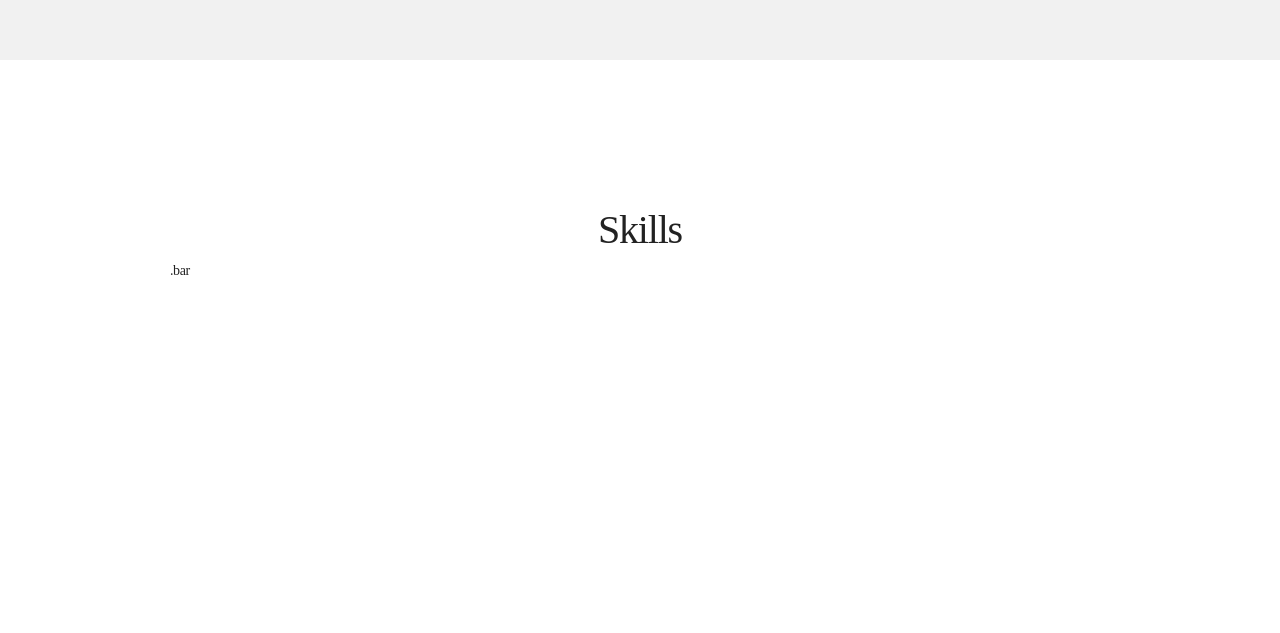
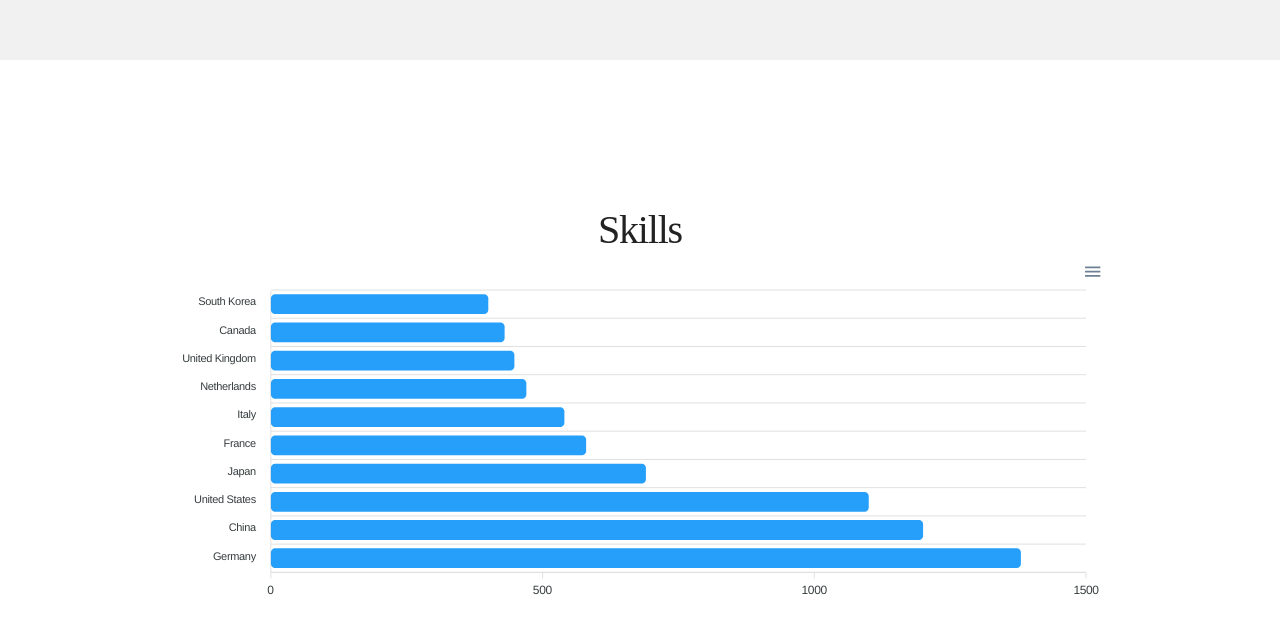
Before and after one commit to jisoooo17/kimjisoo, a React (Create React App) app: page /aboutme in a window 1280 px wide. Shown: the part 1547-2180 px from the top of the page. Before the commit the page ends 1968 px from the top, so only its background shows below. Built offline with nearby package versions, Linux system fonts and the light colour scheme; a web font is replaced by a local one.

Commit message:
스킬 차트 작업

```diff
--- a/src/pages/AboutMe.js
+++ b/src/pages/AboutMe.js
@@ -1,31 +1,56 @@
-import React from 'react';
+import React, { useState, useEffect } from 'react';
 import { useNavigate } from 'react-router-dom';
-
+import ReactApexChart from 'react-apexcharts';
 
 const AboutMe = () => {
   let navigate = useNavigate();
+
+  // ApexChart state
+  const [chartState, setChartState] = useState({
+    series: [{
+      data: [400, 430, 448, 470, 540, 580, 690, 1100, 1200, 1380]
+    }],
+    options: {
+      chart: {
+        type: 'bar',
+        height: 350
+      },
+      plotOptions: {
+        bar: {
+          borderRadius: 4,
+          horizontal: true,
+        }
+      },
+      dataLabels: {
+        enabled: false
+      },
+      xaxis: {
+        categories: ['South Korea', 'Canada', 'United Kingdom', 'Netherlands', 'Italy', 'France', 'Japan',
+          'United States', 'China', 'Germany'
+        ],
+      }
+    }
+  });
 
   return (
     <div className="aboutme">
       <header id="header">
         <div className="inner">
-          <button onClick={()=>{navigate("/")}}>PORTFOLIO</button>
+          <button onClick={() => { navigate("/") }}>PORTFOLIO</button>
           <h2>ABOUT ME</h2>
         </div>
       </header>
 
-      <section class="profile">
+      <section className="profile">
         <div className="inner">
-
           <div className="txt-area">
             <p className="txt">
-              프론트엔드 개발에 열정을 가지고 있으며, <br/>
+              프론트엔드 개발에 열정을 가지고 있으며, <br />
               데이터를 기반으로 사용자 경험을 개선하는 것을 목표로 하고 있습니다.
             </p>
             <div className="txt-box">
-                {/* <h4>About me</h4> */}
-                <p>기획자, 디자이너, 개발자와 협업을 통해 웹사이트 개발 프로세스를 이해하고 있으며, <br/>커뮤니케이션과 협력 능력을 가지고 있습니다.</p>
-                <p>사용자 중심의 개발을 지향합니다. 웹 접근성 인증마크를 획득해본 경험이 있으며, <br/>브라우저 호환성 테스트를 통해 사용자 경험을 고려하여 서비스를 개발한 경험이 있습니다.</p>
+              <p>기획자, 디자이너, 개발자와 협업을 통해 웹사이트 개발 프로세스를 이해하고 있으며, <br />커뮤니케이션과 협력 능력을 가지고 있습니다.</p>
+              <p>사용자 중심의 개발을 지향합니다. 웹 접근성 인증마크를 획득해본 경험이 있으며, <br />브라우저 호환성 테스트를 통해 사용자 경험을 고려하여 서비스를 개발한 경험이 있습니다.</p>
             </div>
           </div>
 
@@ -37,7 +62,6 @@ const AboutMe = () => {
             <div className="right">
               <h4>ABOUT ME</h4>
               <div className="txt-w">
-                {/* <p>김지수</p> */}
                 <p><span>이&nbsp;&nbsp;&nbsp;&nbsp;&nbsp;름</span>김지수</p>
                 <p><span>연락처</span><a href='tel:010-7586-9967'>010-7586-9967</a></p>
                 <p><span>이메일</span>jisoooo17@gmail.com</p>
@@ -52,7 +76,7 @@ const AboutMe = () => {
             <div className="box">
               <h4>CAREER</h4>
               <div className="txt-w">
-                  <p><span class="peri">2021.05 - 2023.08</span> (주)이지미디어  UI개발팀</p>
+                <p><span className="peri">2021.05 - 2023.08</span> (주)이지미디어 UI개발팀</p>
                 <p className="indent">현대드림투어 TRT 구축</p>
                 <p className="indent">힐스테이트 웹사이트 리뉴얼</p>
                 <p className="indent">코오롱그룹 웹사이트 리뉴얼</p>
@@ -72,29 +96,6 @@ const AboutMe = () => {
                 <p><span className="peri">2019.02</span>한국사능력검정시험 1급(최종합격)</p>
               </div>
             </div>
-
-              {/* <div className="box">
-                <h4>ACTIVITY</h4>
-                <div className="txt-w">
-                  <p><span className="peri">2016.10 ~ 2017.03</span>(사)청년과미래 청년리더최고위과정 사무국장 활동</p>
-                  <p><span className="peri">2016.09 ~ 2017.09</span>(사)청년과미래 홍보대사단 단장 활동</p>
-                  <p><span className="peri">2015.12 ~ 2016.05</span>프로젝트 하이카라 뮤지컬 연출부 활동</p>
-                  <p><span className="peri">2015.09 ~ 2016.01</span>강연기획동아리 ASE Project 팀장 활동</p>
-                  <p><span className="peri">2015.08 ~ 2015.12</span>(주)EarToMindKorea 마케터 활동</p>
-                </div>
-              </div>
-
-              <div className="box">
-                <h4>EDUCATION</h4>
-                <div className="txt-w">
-                  <p><span>2014. 02</span>국립전통예술고등학교 졸업</p>
-                  <p><span>2014. 03</span>이화여자대학교 입학</p>
-                  <p><span>2019. 08</span>이화여자대학교 한국음악학사,</p>
-                  <p>행정학학사 학위 취득</p>
-                </div>
-              </div> */}
-
-
           </div>
         </div>
       </section>
@@ -105,8 +106,8 @@ const AboutMe = () => {
             <h3 className="title">Skills</h3>
           </div>
           <div className="cont-area">
-            <div className="bar-w">
-                .bar
+            <div id="chart">
+              <ReactApexChart options={chartState.options} series={chartState.series} type="bar" height={350} />
             </div>
           </div>
         </div>
```
Lines whose indentation alone changed are shown as unchanged.
